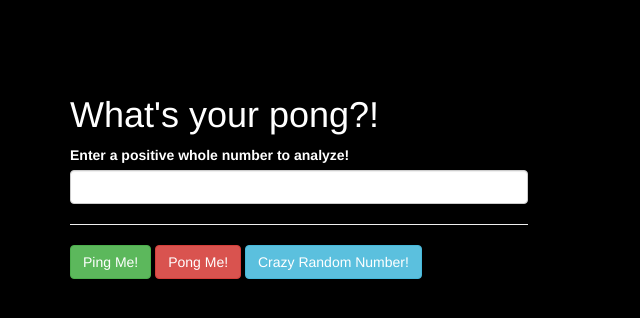
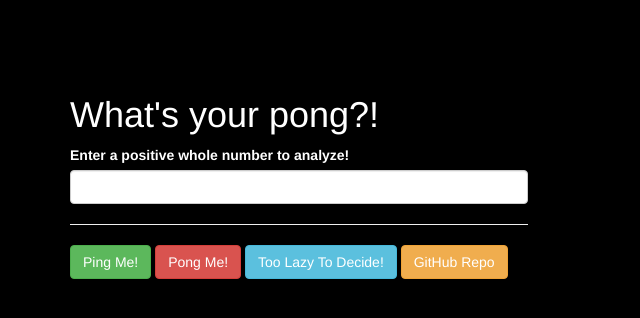
Before and after one commit to spenceralan/ping-pong, a plain HTML site: page index.html in a window 1280 px wide. Shown: the whole page, without its empty margins (0-640 px from the left). Drawn offline with nearby package versions, Linux system fonts and the light colour scheme.

Commit message:
add button that links to github repo

```diff
--- a/index.html
+++ b/index.html
@@ -23,7 +23,8 @@
               <hr>
               <button type="submit" class="btn btn-success" name="submitButton" id="pingButton">Ping Me!</button>
               <button class="btn btn-danger" id="pongButton">Pong Me!</button>
-              <button class="btn btn-info" id=randomButton>Crazy Random Number!</button>
+              <button class="btn btn-info" id=randomButton>Too Lazy To Decide!</button>
+              <button class="btn btn-warning" id="gitHubButton">GitHub Repo</button>
             </div>
           </form>
 
--- a/js/scripts.js
+++ b/js/scripts.js
@@ -166,4 +166,7 @@ $(function(){
     };
   });
 
+  $("#gitHubButton").click(function(){
+    window.open("https://github.com/spenceralan/ping-pong-project-week-3", "_blank")
+  });
 });
```
